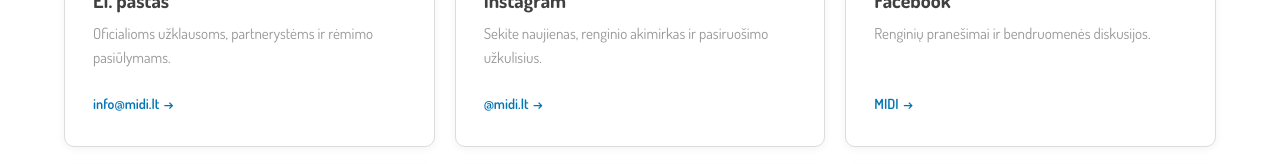
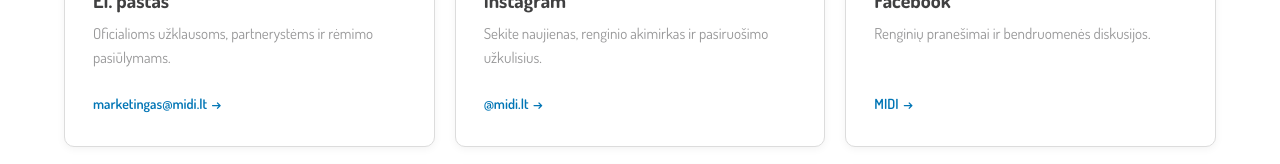
Before and after one commit to midiIT/midi2027, a Next.js app in the folder midi2027.WEB/: page /contacts in a window 1280 px wide. Shown: the part 1000-1164 px from the top of the page. Built offline with nearby package versions, Linux system fonts and the light colour scheme.

Commit message:
fix(front-end): fixed email in contacts

```diff
--- a/midi2027.WEB/src/app/contacts/page.tsx
+++ b/midi2027.WEB/src/app/contacts/page.tsx
@@ -123,7 +123,7 @@ export default function ContactsPage() {
     { href: "https://www.facebook.com/pages/MIDI-Roko-Operos/106318422731048", iconPath: facebookIcon, brand: "facebook" as const, ...t.cards.operaFacebook },
   ];
   const contacts = [
-    { href: "mailto:info@midi.lt", iconPath: mailIcon, brand: "email" as const, ...t.cards.email },
+    { href: "mailto:marketingas@midi.lt", iconPath: mailIcon, brand: "email" as const, ...t.cards.email },
     { href: "https://www.instagram.com/midi.lt/", iconPath: instagramIcon, brand: "instagram" as const, ...t.cards.instagram },
     { href: "https://www.facebook.com/midi.lt", iconPath: facebookIcon, brand: "facebook" as const, ...t.cards.facebook },
     { href: "https://www.linkedin.com/company/midi-lt/", iconPath: linkedinIcon, brand: "linkedin" as const, ...t.cards.linkedin },
--- a/midi2027.WEB/src/app/contacts/pageText.tsx
+++ b/midi2027.WEB/src/app/contacts/pageText.tsx
@@ -33,7 +33,7 @@ export const text: Record<Lang, ContactsPageText> = {
       operaInstagram: { title: "Rock Opera · Instagram", description: "Rehearsals, backstage moments and news from the MIDI Rock Opera.", handle: "@roko_operos" },
       operaYoutube: { title: "Rock Opera · YouTube", description: "Watch MIDI Rock Opera performances and videos.", handle: "@midirokooperos" },
       operaFacebook: { title: "Rock Opera · Facebook", description: "News and memories from the MIDI Rock Opera.", handle: "MIDI Roko opera" },
-      email: { title: "Email us", description: "Best for formal enquiries, partnerships, and sponsorships.", handle: "info@midi.lt" },
+      email: { title: "Email us", description: "Best for formal enquiries, partnerships, and sponsorships.", handle: "marketingas@midi.lt" },
       instagram: { title: "Instagram", description: "Follow our updates, event highlights, and behind-the-scenes.", handle: "@midi.lt" },
       facebook: { title: "Facebook", description: "Event announcements and community discussions.", handle: "MIDI" },
       linkedin: { title: "LinkedIn", description: "Professional network — connect with our organisation.", handle: "MIDI" },
@@ -70,7 +70,7 @@ export const text: Record<Lang, ContactsPageText> = {
       operaInstagram: { title: "Roko opera · Instagram", description: "MIDI Roko operos repeticijos, užkulisiai ir naujienos.", handle: "@roko_operos" },
       operaYoutube: { title: "Roko opera · YouTube", description: "Žiūrėkite MIDI Roko operų pasirodymus ir vaizdo įrašus.", handle: "@midirokooperos" },
       operaFacebook: { title: "Roko opera · Facebook", description: "MIDI Roko operos naujienos ir prisiminimai.", handle: "MIDI Roko opera" },
-      email: { title: "El. paštas", description: "Oficialioms užklausoms, partnerystėms ir rėmimo pasiūlymams.", handle: "info@midi.lt" },
+      email: { title: "El. paštas", description: "Oficialioms užklausoms, partnerystėms ir rėmimo pasiūlymams.", handle: "marketingas@midi.lt" },
       instagram: { title: "Instagram", description: "Sekite naujienas, renginio akimirkas ir pasiruošimo užkulisius.", handle: "@midi.lt" },
       facebook: { title: "Facebook", description: "Renginių pranešimai ir bendruomenės diskusijos.", handle: "MIDI" },
       linkedin: { title: "LinkedIn", description: "Profesinis tinklas ir ryšys su mūsų organizacija.", handle: "MIDI" },
```
